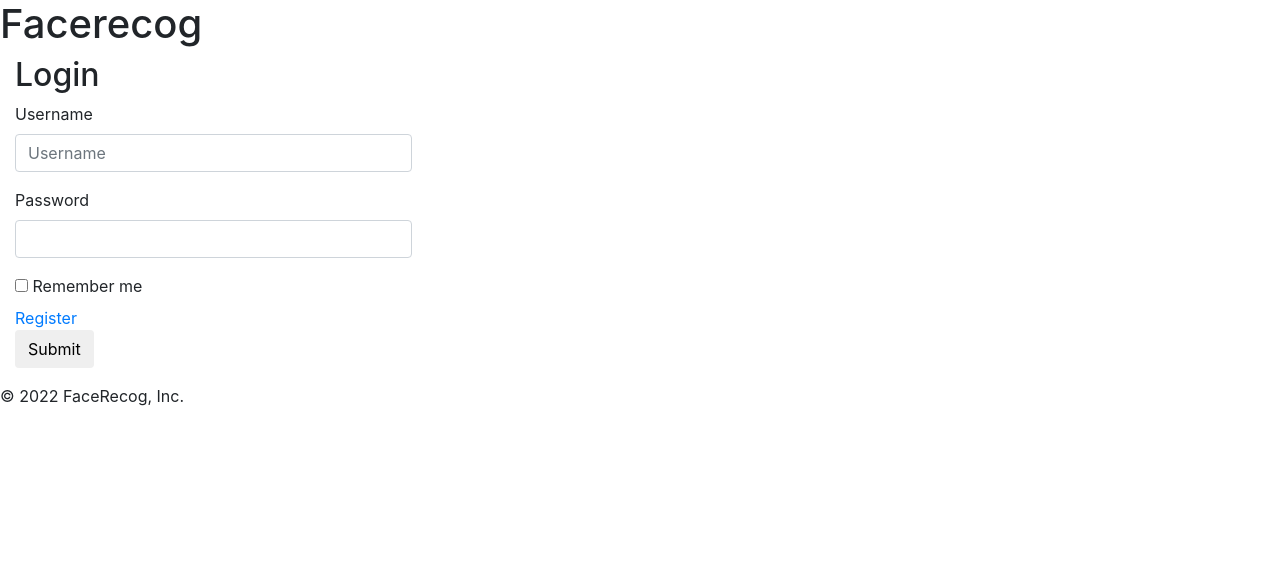
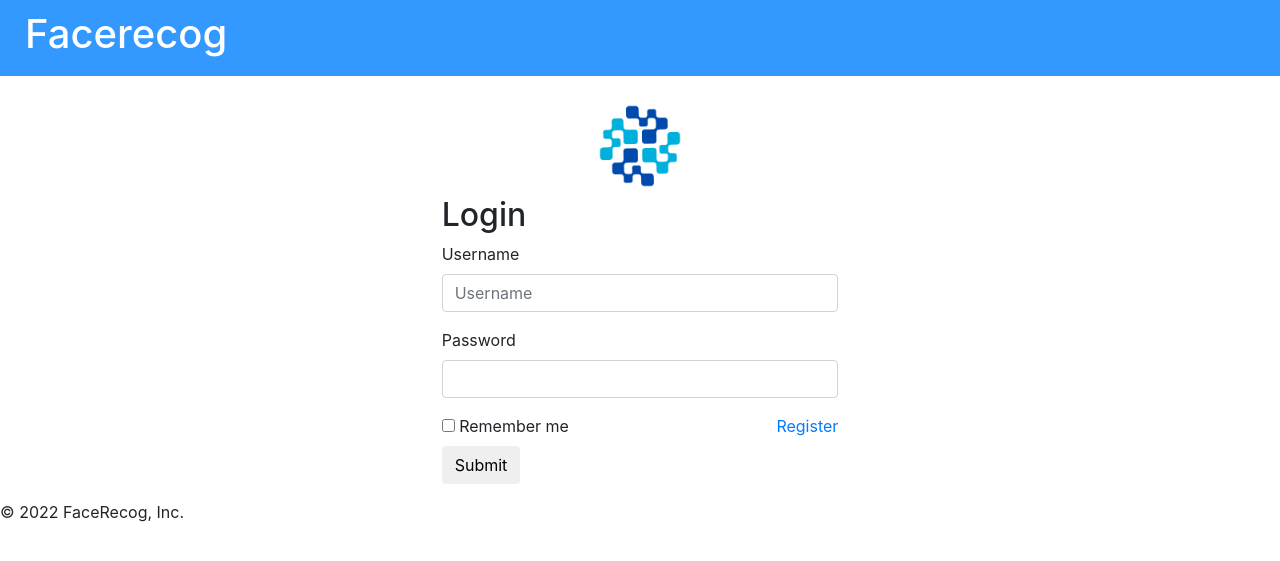
Before and after one commit to victorgabrielfs/facerecog, a Flask app: page /login in a window 1280 px wide. Shown: the top 561 px of the page. Run offline with Flask 2, Linux system fonts and the light colour scheme; some libraries are stand-ins or nearby versions.

Commit message:
Layout update

```diff
--- a/app/controller/recog/recog_utils.py
+++ b/app/controller/recog/recog_utils.py
@@ -1,6 +1,6 @@
 import cv2
 from imutils.video import WebcamVideoStream
-
+from app.model.tables import MissingPeople
 
 class VideoCamera(object):
 
--- a/app/controller/routes.py
+++ b/app/controller/routes.py
@@ -3,7 +3,7 @@ from flask import render_template, redirect, url_for, flash, Response, request,
 
 from app.controller.recog.recog_utils import gen, VideoCamera
 from app.model.forms import LoginForm, SignUpForm
-from app.model.tables import User, bcrypt, Images
+from app.model.tables import User, bcrypt, Images, MissingPeople
 from flask_login import login_user, logout_user, login_required
 from werkzeug.utils import secure_filename
 
@@ -11,6 +11,8 @@ from werkzeug.utils import secure_filename
 @app.route('/', methods=['GET', 'POST'])
 @login_required
 def home():
+    missing_people = MissingPeople.query.all()
+
     return render_template('index.html')
 
 
@@ -81,34 +83,6 @@ def signup():
     return render_template('signup.html', form=form)
 
 
-@app.route('/signup-app', methods=['POST'])
-def signup_app():
-    users_like_yours = User.query.filter_by(request.get_json()["email"]).first()
-    if users_like_yours is not None:
-        return jsonify({
-            "error": 1,
-            "message": "Email is already in use"
-        })
-    else:
-        email = request.get_json()["email"]
-        hash_password = bcrypt.generate_password_hash(request.get_json()["password"].encode('utf8'))
-        name = request.get_json()["name"]
-        user = User(name=name, email=email,
-                    password_hash=hash_password.decode('utf8'))
-        db.session.add(user)
-        db.session.commit()
-
-
-@app.route('/login-app', methods=['POST'])
-def login_app():
-    user = User.query.filter_by().first(request.get_json()["email"])
-    if user and user.verify_password(request.get_json()["password"]):
-        login_user(user)
-        return jsonify({"login": "successful"})
-    else:
-        return jsonify({"error": 2, "message": "Check your credentials and try again"})
-
-
 @app.route('/video_feed')
 @login_required
 def video_feed():
--- /dev/null
+++ b/app/static/css/base.css
@@ -0,0 +1,39 @@
+
+
+#content {
+    margin-top: 20px;
+    display: flex;
+    flex-direction: row;
+    justify-content: center;
+}
+
+#title {
+    color: #fff;
+}
+
+#title-container {
+    padding-top: 10px;
+    padding-bottom: 10px;
+    padding-left: 25px;
+    background-color: #3399ff;
+    width: 100vw;
+}
+.logo {
+    width: 100px;
+    height: 100px;
+}
+.logo-container {
+    display: flex;
+    flex-direction: row;
+    justify-content: center;
+}
+
+#container-form-options {
+    display: flex;
+    flex-direction: row;
+    justify-content: space-between;
+}
+
+a {
+    text-decoration: none !important;
+}
--- /dev/null
+++ b/app/static/css/index.css
@@ -0,0 +1,4 @@
+img {
+    width: 50px;
+    height: 20px;
+}
--- a/app/templates/base.html
+++ b/app/templates/base.html
@@ -1,15 +1,31 @@
 <html>
 <head>
     <title>FaceRecog</title>
-    <link rel="stylesheet" href="{{ url_for('static', filename="css/bootstrap.min.css")}}">
+    <link rel="stylesheet" href="{{ url_for('static', filename='css/base.css')}}">
+    <link rel="stylesheet" href="{{ url_for('static', filename='css/bootstrap.min.css')}}">
+
 </head>
 <body>
-    <h1>
-        Facerecog
-    </h1>
+    <div id="title-container">
+        <a href="{{ url_for('home')}}">
+            <h1 id="title">
+                Facerecog
+            </h1>
+        </a>
+    </div>
 
-    {% block content %}
-    {% endblock %}
+    {% for message in get_flashed_messages() %}
+        <div class="alert alert-warning alert-dismissible fade show" role="alert">
+            {{ message }}
+            <button type="button" class="btn-close" data-bs-dismiss="alert" aria-label="Close"></button>
+        </div>
+    {% endfor %}
+
+    <div id="content">
+        {% block content %}
+        {% endblock %}
+    </div>
+
 
 <footer>
     <p>&copy; 2022 FaceRecog, Inc.</p>
--- a/app/templates/login.html
+++ b/app/templates/login.html
@@ -2,14 +2,12 @@
 
 {% block content %}
 
-{% for message in get_flashed_messages() %}
-    <div class="alert alert-warning alert-dismissible fade show" role="alert">
-        {{ message }}
-        <button type="button" class="btn-close" data-bs-dismiss="alert" aria-label="Close"></button>
-    </div>
-{% endfor %}
+
 
 <div class="col-md-4 col-md-offset-4">
+    <div class="logo-container">
+        <img class="logo" src="static/img/Facerecog.png" alt="Logo">
+    </div>
     <h2>Login</h2>
     <form action="" method="post">
         {{ form.csrf_token }}
@@ -21,6 +19,7 @@
              <label>Password</label>
              {{form.password(class="form-control")}}
         </div>
+        <div id="container-form-options">
             <div class="checkbox">
                 <label>
                     {{form.remember_me}} Remember me
@@ -31,6 +30,8 @@
                     Register
                 </a>
             </div>
+        </div>
+
         <button type="submit" class="btn btn-default">Submit</button>
     </form>
 </div>
--- a/app/templates/signup.html
+++ b/app/templates/signup.html
@@ -10,6 +10,9 @@
 {% endfor %}
 
 <div class="col-md-4 col-md-offset-4">
+    <div class="logo-container">
+        <img class="logo" src="static/img/Facerecog.png" alt="Logo">
+    </div>
     <h2>Sign-up</h2>
     <form action="" method="post" enctype="multipart/form-data">
         {{ form.csrf_token }}
```
Also changed, not shown: app/static/img/Facerecog.png (added). Lines whose indentation alone changed are shown as unchanged.
